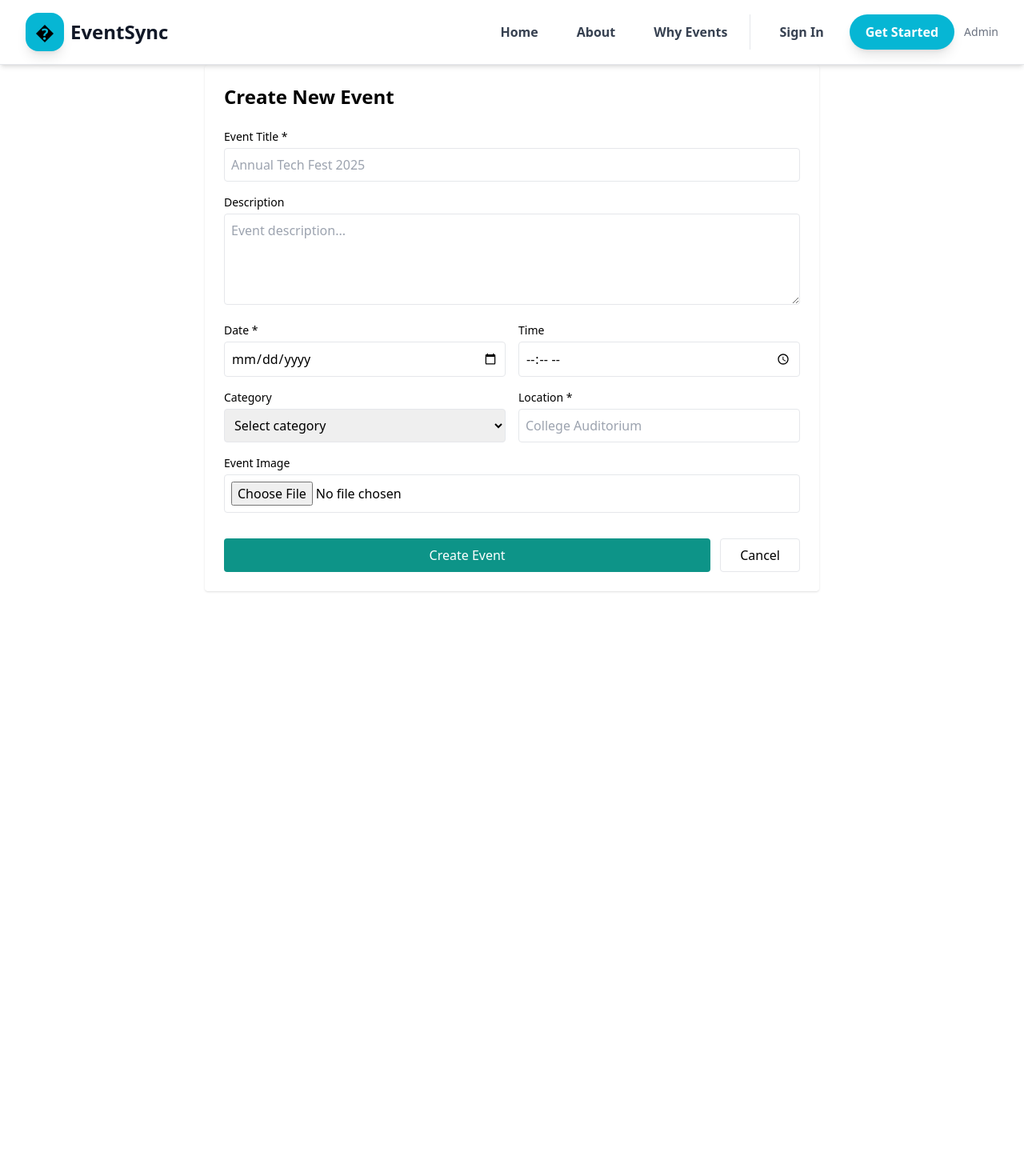
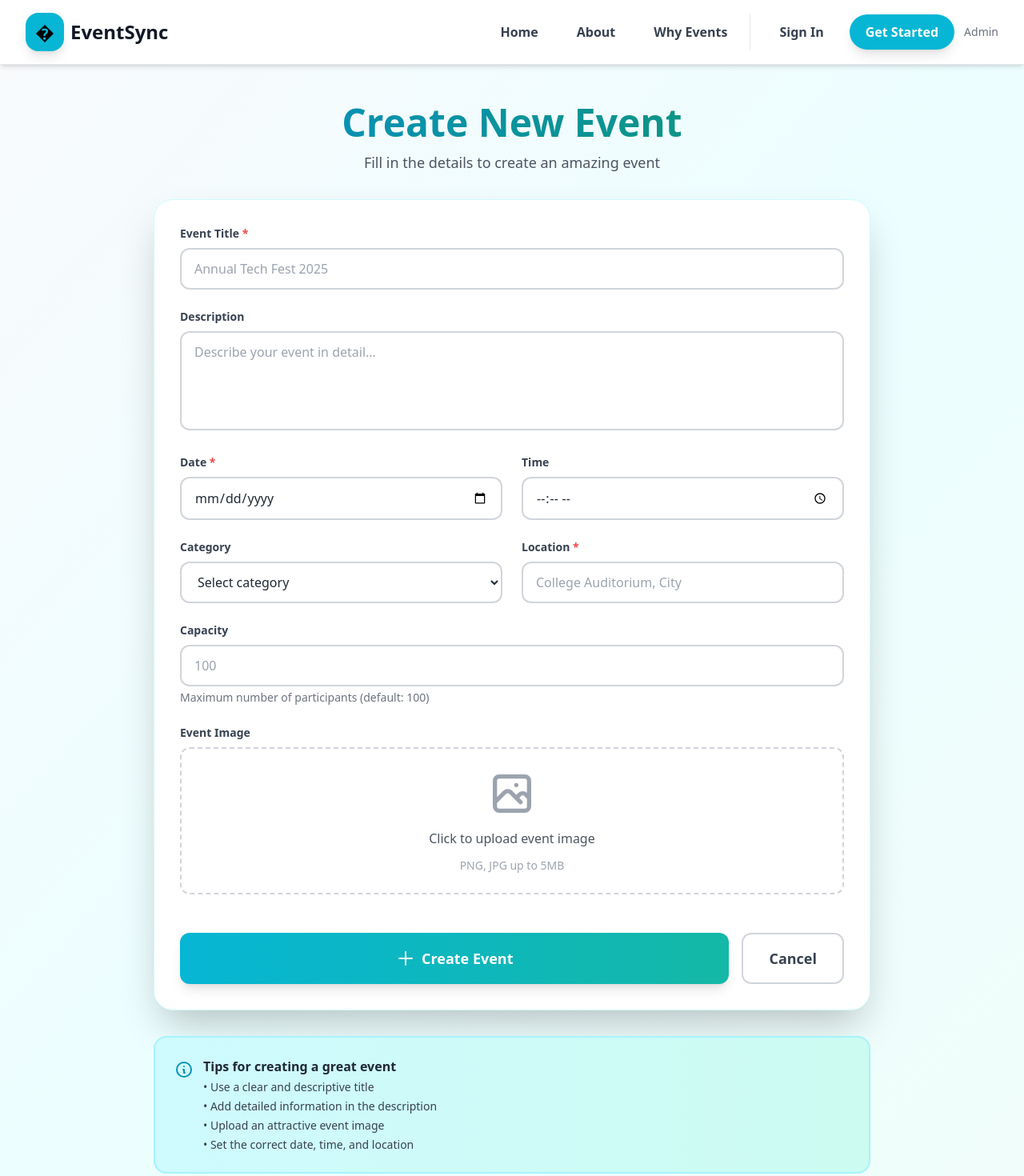
Before and after one commit to arsh-code-ux/EventSync, a React (Vite) app in the folder client/: page /admin/create-event in a window 1280 px wide. Shown: the top 1470 px of the page at 80% size. Before the commit the page ends 800 px from the top, so only its background shows below. Built offline with nearby package versions, Linux system fonts and the light colour scheme; no server answers.

Commit message:
Redesign Create Event page with professional UI matching project theme and fix authentication

```diff
--- a/client/src/pages/CreateEvent.jsx
+++ b/client/src/pages/CreateEvent.jsx
@@ -9,10 +9,12 @@ export default function CreateEvent() {
   const [time, setTime] = useState('')
   const [category, setCategory] = useState('')
   const [location, setLocation] = useState('')
+  const [capacity, setCapacity] = useState('')
   const [image, setImage] = useState('')
   const [imagePreview, setImagePreview] = useState('')
   const [loading, setLoading] = useState(false)
   const [error, setError] = useState('')
+  const [success, setSuccess] = useState(false)
   const nav = useNavigate()
 
   const handleImageUpload = (e) => {
@@ -29,6 +31,7 @@ export default function CreateEvent() {
     reader.onloadend = () => {
       setImage(reader.result)
       setImagePreview(reader.result)
+      setError('')
     }
     reader.readAsDataURL(file)
   }
@@ -39,140 +42,264 @@ export default function CreateEvent() {
     setLoading(true)
 
     try {
-      const eventData = { title, description, date, time, category, location }
+      const token = localStorage.getItem('eventsync_token')
+      if (!token) {
+        setError('Please login as admin to create events')
+        setLoading(false)
+        return
+      }
+
+      const eventData = {
+        title,
+        description,
+        date,
+        time,
+        category,
+        location,
+        capacity: capacity ? parseInt(capacity) : 100
+      }
       if (image) eventData.image = image
 
-      await api.post('/events', eventData)
-      alert('Event created successfully!')
+      const response = await api.post('/events', eventData, {
+        headers: { Authorization: `Bearer ${token}` }
+      })
+
+      setSuccess(true)
+      setTimeout(() => {
         nav('/admin')
+      }, 1500)
     } catch (err) {
-      console.error(err)
-      setError(err?.response?.data?.message || 'Failed to create event')
+      console.error('Create event error:', err)
+      setError(err?.response?.data?.message || 'Failed to create event. Please try again.')
     } finally {
       setLoading(false)
     }
   }
 
   return (
-    <div className="max-w-3xl mx-auto bg-white p-6 rounded shadow">
-      <h2 className="text-2xl font-bold mb-6">Create New Event</h2>
+    <div className="min-h-screen bg-gradient-to-br from-slate-50 via-cyan-50 to-teal-50 py-12 px-4">
+      <div className="max-w-4xl mx-auto">
+        {/* Header */}
+        <div className="text-center mb-8">
+          <h1 className="text-5xl font-extrabold mb-3">
+            <span className="bg-gradient-to-r from-cyan-600 to-teal-600 bg-clip-text text-transparent">
+              Create New Event
+            </span>
+          </h1>
+          <p className="text-gray-600 text-lg">Fill in the details to create an amazing event</p>
+        </div>
 
-      {error && (
-        <div className="bg-red-100 text-red-700 p-3 rounded mb-4">
-          {error}
+        {/* Success Message */}
+        {success && (
+          <div className="mb-6 bg-gradient-to-r from-green-500 to-emerald-500 text-white p-4 rounded-2xl shadow-lg flex items-center gap-3 animate-fade-in">
+            <svg className="w-6 h-6" fill="none" stroke="currentColor" viewBox="0 0 24 24">
+              <path strokeLinecap="round" strokeLinejoin="round" strokeWidth={2} d="M9 12l2 2 4-4m6 2a9 9 0 11-18 0 9 9 0 0118 0z" />
+            </svg>
+            <span className="font-semibold">Event created successfully! Redirecting...</span>
           </div>
         )}
 
-      <form onSubmit={submit} className="space-y-4">
+        {/* Error Message */}
+        {error && (
+          <div className="mb-6 bg-gradient-to-r from-red-500 to-pink-500 text-white p-4 rounded-2xl shadow-lg flex items-center gap-3">
+            <svg className="w-6 h-6" fill="none" stroke="currentColor" viewBox="0 0 24 24">
+              <path strokeLinecap="round" strokeLinejoin="round" strokeWidth={2} d="M12 8v4m0 4h.01M21 12a9 9 0 11-18 0 9 9 0 0118 0z" />
+            </svg>
+            <span className="font-semibold">{error}</span>
+          </div>
+        )}
+
+        {/* Form Card */}
+        <div className="bg-white rounded-3xl shadow-2xl p-8 border border-cyan-100">
+          <form onSubmit={submit} className="space-y-6">
+            {/* Event Title */}
             <div>
-          <label className="block text-sm font-medium mb-1">Event Title *</label>
+              <label className="block text-sm font-bold text-gray-700 mb-2">
+                Event Title <span className="text-red-500">*</span>
+              </label>
               <input
                 type="text"
                 value={title}
                 onChange={e=>setTitle(e.target.value)}
                 placeholder="Annual Tech Fest 2025"
-            className="w-full p-2 border rounded focus:ring-2 focus:ring-teal-500 outline-none"
+                className="w-full px-4 py-3 border-2 border-gray-300 rounded-xl focus:border-cyan-500 focus:ring-4 focus:ring-cyan-100 outline-none transition-all text-gray-800"
+                required
+              />
+            </div>
+
+            {/* Description */}
+            <div>
+              <label className="block text-sm font-bold text-gray-700 mb-2">Description</label>
+              <textarea
+                value={description}
+                onChange={e=>setDescription(e.target.value)}
+                placeholder="Describe your event in detail..."
+                rows="4"
+                className="w-full px-4 py-3 border-2 border-gray-300 rounded-xl focus:border-cyan-500 focus:ring-4 focus:ring-cyan-100 outline-none transition-all text-gray-800 resize-none"
+              />
+            </div>
+
+            {/* Date and Time */}
+            <div className="grid grid-cols-1 md:grid-cols-2 gap-6">
+              <div>
+                <label className="block text-sm font-bold text-gray-700 mb-2">
+                  Date <span className="text-red-500">*</span>
+                </label>
+                <input
+                  type="date"
+                  value={date}
+                  onChange={e=>setDate(e.target.value)}
+                  className="w-full px-4 py-3 border-2 border-gray-300 rounded-xl focus:border-cyan-500 focus:ring-4 focus:ring-cyan-100 outline-none transition-all text-gray-800"
                   required
                 />
               </div>
 
               <div>
-          <label className="block text-sm font-medium mb-1">Description</label>
-          <textarea
-            value={description}
-            onChange={e=>setDescription(e.target.value)}
-            placeholder="Event description..."
-            rows="4"
-            className="w-full p-2 border rounded focus:ring-2 focus:ring-teal-500 outline-none"
-          />
-        </div>
-
-        <div className="grid grid-cols-1 md:grid-cols-2 gap-4">
-          <div>
-            <label className="block text-sm font-medium mb-1">Date *</label>
-            <input
-              type="date"
-              value={date}
-              onChange={e=>setDate(e.target.value)}
-              className="w-full p-2 border rounded focus:ring-2 focus:ring-teal-500 outline-none"
-              required
-            />
-          </div>
-
-          <div>
-            <label className="block text-sm font-medium mb-1">Time</label>
+                <label className="block text-sm font-bold text-gray-700 mb-2">Time</label>
                 <input
                   type="time"
                   value={time}
                   onChange={e=>setTime(e.target.value)}
-              className="w-full p-2 border rounded focus:ring-2 focus:ring-teal-500 outline-none"
+                  className="w-full px-4 py-3 border-2 border-gray-300 rounded-xl focus:border-cyan-500 focus:ring-4 focus:ring-cyan-100 outline-none transition-all text-gray-800"
                 />
               </div>
             </div>
 
-        <div className="grid grid-cols-1 md:grid-cols-2 gap-4">
+            {/* Category and Location */}
+            <div className="grid grid-cols-1 md:grid-cols-2 gap-6">
               <div>
-            <label className="block text-sm font-medium mb-1">Category</label>
+                <label className="block text-sm font-bold text-gray-700 mb-2">Category</label>
                 <select
                   value={category}
                   onChange={e=>setCategory(e.target.value)}
-              className="w-full p-2 border rounded focus:ring-2 focus:ring-teal-500 outline-none"
+                  className="w-full px-4 py-3 border-2 border-gray-300 rounded-xl focus:border-cyan-500 focus:ring-4 focus:ring-cyan-100 outline-none transition-all text-gray-800 bg-white"
                 >
                   <option value="">Select category</option>
-              <option value="Technical">Technical</option>
-              <option value="Cultural">Cultural</option>
+                  <option value="Technology">Technology</option>
                   <option value="Sports">Sports</option>
-              <option value="Workshop">Workshop</option>
-              <option value="Seminar">Seminar</option>
+                  <option value="Arts">Arts</option>
+                  <option value="Music">Music</option>
+                  <option value="Business">Business</option>
+                  <option value="Science">Science</option>
+                  <option value="Education">Education</option>
+                  <option value="Health">Health</option>
                   <option value="Other">Other</option>
                 </select>
               </div>
 
               <div>
-            <label className="block text-sm font-medium mb-1">Location *</label>
+                <label className="block text-sm font-bold text-gray-700 mb-2">
+                  Location <span className="text-red-500">*</span>
+                </label>
                 <input
                   type="text"
                   value={location}
                   onChange={e=>setLocation(e.target.value)}
-              placeholder="College Auditorium"
-              className="w-full p-2 border rounded focus:ring-2 focus:ring-teal-500 outline-none"
+                  placeholder="College Auditorium, City"
+                  className="w-full px-4 py-3 border-2 border-gray-300 rounded-xl focus:border-cyan-500 focus:ring-4 focus:ring-cyan-100 outline-none transition-all text-gray-800"
                   required
                 />
               </div>
             </div>
 
+            {/* Capacity */}
             <div>
-          <label className="block text-sm font-medium mb-1">Event Image</label>
+              <label className="block text-sm font-bold text-gray-700 mb-2">Capacity</label>
+              <input
+                type="number"
+                value={capacity}
+                onChange={e=>setCapacity(e.target.value)}
+                placeholder="100"
+                min="1"
+                className="w-full px-4 py-3 border-2 border-gray-300 rounded-xl focus:border-cyan-500 focus:ring-4 focus:ring-cyan-100 outline-none transition-all text-gray-800"
+              />
+              <p className="text-sm text-gray-500 mt-1">Maximum number of participants (default: 100)</p>
+            </div>
+
+            {/* Event Image */}
+            <div>
+              <label className="block text-sm font-bold text-gray-700 mb-2">Event Image</label>
+              <div className="border-2 border-dashed border-gray-300 rounded-xl p-6 text-center hover:border-cyan-500 transition-all">
                 <input
                   type="file"
                   accept="image/*"
                   onChange={handleImageUpload}
-            className="w-full p-2 border rounded focus:ring-2 focus:ring-teal-500 outline-none"
+                  className="hidden"
+                  id="image-upload"
                 />
-          {imagePreview && (
-            <div className="mt-3">
-              <img src={imagePreview} alt="Preview" className="w-full h-64 object-cover rounded" />
+                <label htmlFor="image-upload" className="cursor-pointer">
+                  {imagePreview ? (
+                    <div className="space-y-3">
+                      <img src={imagePreview} alt="Preview" className="w-full h-64 object-cover rounded-xl" />
+                      <p className="text-sm text-cyan-600 font-semibold">Click to change image</p>
+                    </div>
+                  ) : (
+                    <div className="space-y-3">
+                      <svg className="w-16 h-16 mx-auto text-gray-400" fill="none" stroke="currentColor" viewBox="0 0 24 24">
+                        <path strokeLinecap="round" strokeLinejoin="round" strokeWidth={2} d="M4 16l4.586-4.586a2 2 0 012.828 0L16 16m-2-2l1.586-1.586a2 2 0 012.828 0L20 14m-6-6h.01M6 20h12a2 2 0 002-2V6a2 2 0 00-2-2H6a2 2 0 00-2 2v12a2 2 0 002 2z" />
+                      </svg>
+                      <p className="text-gray-600 font-medium">Click to upload event image</p>
+                      <p className="text-sm text-gray-400">PNG, JPG up to 5MB</p>
                     </div>
                   )}
+                </label>
+              </div>
             </div>
 
-        <div className="flex gap-3 pt-4">
+            {/* Action Buttons */}
+            <div className="flex gap-4 pt-6">
               <button
                 type="submit"
-            disabled={loading}
-            className="flex-1 bg-teal-600 hover:bg-teal-700 text-white px-4 py-2 rounded font-medium transition disabled:opacity-50"
+                disabled={loading || success}
+                className="flex-1 bg-gradient-to-r from-cyan-500 to-teal-500 hover:from-cyan-600 hover:to-teal-600 text-white px-8 py-4 rounded-xl font-bold text-lg shadow-lg hover:shadow-xl transition-all duration-300 transform hover:scale-105 disabled:opacity-50 disabled:cursor-not-allowed disabled:transform-none flex items-center justify-center gap-2"
               >
-            {loading ? 'Creating...' : 'Create Event'}
+                {loading ? (
+                  <>
+                    <svg className="animate-spin h-5 w-5" fill="none" viewBox="0 0 24 24">
+                      <circle className="opacity-25" cx="12" cy="12" r="10" stroke="currentColor" strokeWidth="4"></circle>
+                      <path className="opacity-75" fill="currentColor" d="M4 12a8 8 0 018-8V0C5.373 0 0 5.373 0 12h4zm2 5.291A7.962 7.962 0 014 12H0c0 3.042 1.135 5.824 3 7.938l3-2.647z"></path>
+                    </svg>
+                    <span>Creating...</span>
+                  </>
+                ) : (
+                  <>
+                    <svg className="w-6 h-6" fill="none" stroke="currentColor" viewBox="0 0 24 24">
+                      <path strokeLinecap="round" strokeLinejoin="round" strokeWidth={2} d="M12 4v16m8-8H4" />
+                    </svg>
+                    <span>Create Event</span>
+                  </>
+                )}
               </button>
+
               <button
                 type="button"
                 onClick={() => nav('/admin')}
-            className="px-6 py-2 border rounded hover:bg-gray-50 transition"
+                className="px-8 py-4 border-2 border-gray-300 text-gray-700 rounded-xl font-bold text-lg hover:bg-gray-50 hover:border-gray-400 transition-all duration-300"
               >
                 Cancel
               </button>
             </div>
           </form>
         </div>
+
+        {/* Info Section */}
+        <div className="mt-8 bg-gradient-to-r from-cyan-100 to-teal-100 rounded-2xl p-6 border-2 border-cyan-200">
+          <div className="flex items-start gap-3">
+            <svg className="w-6 h-6 text-cyan-600 mt-1" fill="none" stroke="currentColor" viewBox="0 0 24 24">
+              <path strokeLinecap="round" strokeLinejoin="round" strokeWidth={2} d="M13 16h-1v-4h-1m1-4h.01M21 12a9 9 0 11-18 0 9 9 0 0118 0z" />
+            </svg>
+            <div>
+              <h3 className="font-bold text-gray-800 mb-1">Tips for creating a great event</h3>
+              <ul className="text-sm text-gray-700 space-y-1">
+                <li>• Use a clear and descriptive title</li>
+                <li>• Add detailed information in the description</li>
+                <li>• Upload an attractive event image</li>
+                <li>• Set the correct date, time, and location</li>
+              </ul>
+            </div>
+          </div>
+        </div>
+      </div>
+    </div>
   )
 }
```
Lines whose indentation alone changed are shown as unchanged.
